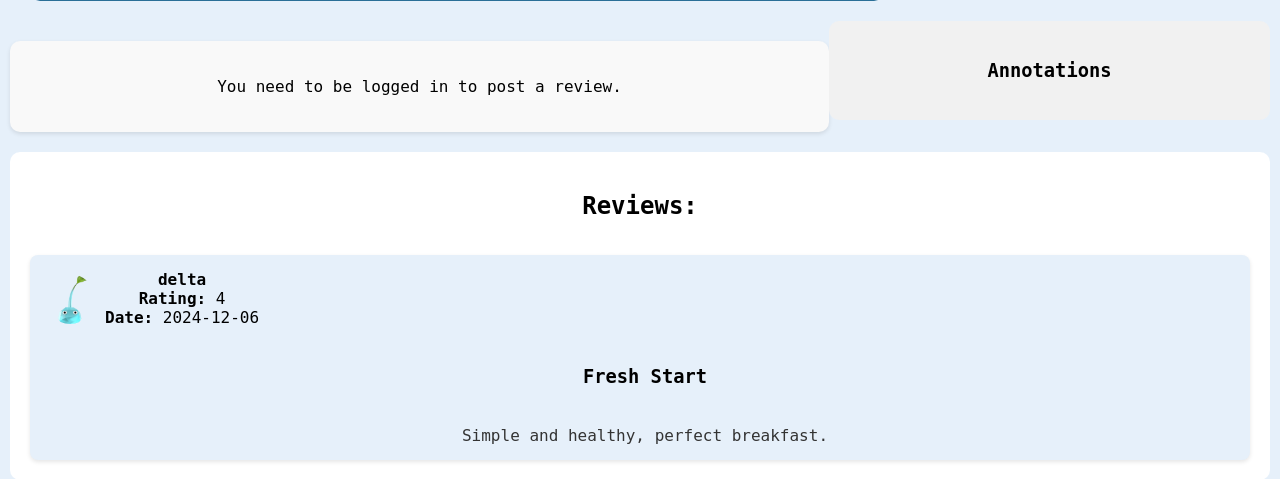
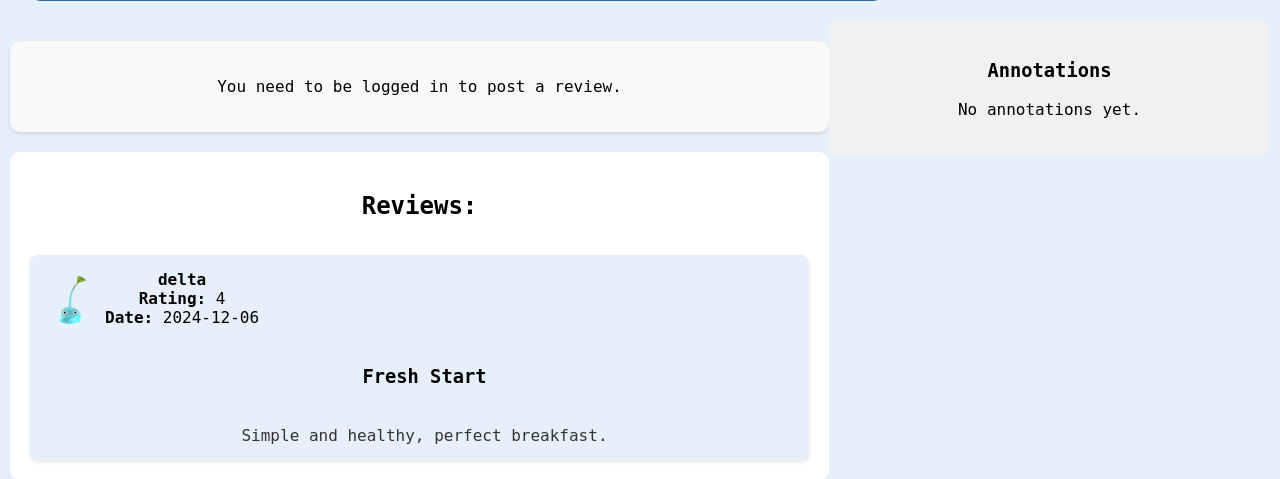
Before and after one commit to miriie/Culinary-Compass-Major-Work, a Flask app: page /recipe/6 in a window 1280 px wide. Shown: the part 697-1176 px from the top of the page. Run offline with Flask 3, Linux system fonts and the light colour scheme; data comes from the database, SQL or seed files in the repository; both versions use the stored data as it was after the commit.

Commit message:
got basic annotations working

```diff
--- a/MW aaaaa/app.py
+++ b/MW aaaaa/app.py
@@ -61,6 +61,14 @@
             else:
                 cursor.execute("INSERT INTO favourites (recipe_id, user_id) VALUES (?, ?)", (recipe_id, user_id))
 
+        elif action == 'submit_annotation':
+            highlighted_text = request.form['highlighted_text']
+            annotation_text = request.form['annotation_text']
+            connection.execute(
+                'INSERT INTO annotations (recipe_id, highlighted_text, annotation_text) VALUES (?, ?, ?)',
+                (recipe_id, highlighted_text, annotation_text)
+            )
+
         connection.commit()
         return redirect(url_for('recipe_page', recipe_id=recipe_id))
 
@@ -75,19 +83,24 @@
 
     # Fetch reviews for the recipe
     query_reviews = '''
-    SELECT users.username, reviews.profile_picture, reviews.title AS review_title,
-           reviews.review, reviews.rating, reviews.date
+    SELECT users.username, reviews.profile_picture, reviews.title AS review_title, reviews.review, reviews.rating, reviews.date
     FROM reviews
     JOIN users ON reviews.user_id = users.id
     WHERE reviews.recipe_id = ?
     '''
+    reviews = connection.execute(query_reviews, (recipe_id,)).fetchall()
+
+    query_annotations = '''
+    SELECT highlighted_text, annotation_text
+    FROM annotations
+    WHERE recipe_id = ?
+    '''
+    annotations = connection.execute(query_annotations, (recipe_id,)).fetchall()
 
     is_favourited = False
     if 'user_id' in session:
         user_id = session['user_id']
         is_favourited = cursor.execute("SELECT 1 FROM favourites WHERE recipe_id = ? AND user_id = ?", (recipe_id, user_id)).fetchone() is not None
-
-    reviews = connection.execute(query_reviews, (recipe_id,)).fetchall()
 
     connection.close()
 
@@ -109,7 +122,6 @@
             "writer_username": recipe['writer_username'],
             "writer_id": recipe['writer_id'],
             "writer_pic": recipe['writer_pic'],
-            "id": recipe['id'],
             "title": recipe['title'],
             "instructions": recipe['instructions'],
             "intro": recipe['intro'],
@@ -118,6 +130,12 @@
             "tags": tags,
             "rating": recipe['rating'] if reviews else "N/A",
             "image": recipe['image'],
+            "annotations": [
+                {
+                    "highlighted_text": a['highlighted_text'],
+                    "annotation_text": a['annotation_text']
+                } for a in annotations
+            ],
             "reviews": [
                 {
                     "username": r['username'],
@@ -132,22 +150,6 @@
         return render_template('recipepage.html', recipe=recipe_data, tags=tags, ingredient_tags=ingredient_tags, is_favourited=is_favourited)
     else:
         return "Page not found", 404
-
-@app.route('/annotate', methods=['POST'])
-def annotate():
-    recipe_id = request.form['recipe_id']
-    highlighted_text = request.form['highlighted_text']
-    annotation_text = request.form['annotation_text']
-
-    connection = get_db_connection()
-    connection.execute(
-        'INSERT INTO annotations (recipe_id, highlighted_text, annotation_text) VALUES (?, ?, ?)',
-        (recipe_id, highlighted_text, annotation_text)
-    )
-    connection.commit()
-    connection.close()
-
-    return redirect(url_for('recipe_page', recipe_id=recipe_id))
 
 @app.route('/')
 def homepage():
--- a/MW aaaaa/templates/recipepage.html
+++ b/MW aaaaa/templates/recipepage.html
@@ -53,7 +53,8 @@
 
     <!-- Annotations -->
     <button id="show-annotation-btn" style="display: none; position: absolute;">＋</button>
-    <form id="annotation-form" method="POST" action="/annotate" style="display:none; margin-top: 20px;">
+    <form id="annotation-form" method="POST" style="display:none; margin-top: 20px;">
+        <input type="hidden" name="action" value="submit_annotation">
         <input type="hidden" name="recipe_id" value="{{ recipe['id'] }}">
         <input type="hidden" name="highlighted_text" id="highlighted-text">
 
@@ -66,7 +67,18 @@
 
     <div id="annotation-sidebar">
         <h3>Annotations</h3>
-        <ul id="annotations-list"></ul>
+        {% if recipe.annotations %}
+            <ul>
+                {% for annotation in recipe.annotations %}
+                    <li>
+                        <strong>“{{ annotation.highlighted_text }}”</strong><br>
+                        {{ annotation.annotation_text }}
+                    </li>
+                {% endfor %}
+            </ul>
+        {% else %}
+            <p>No annotations yet.</p>
+        {% endif %}
     </div>
 
     <div class="review-form">
```
Also changed, not shown: my-database.db (added), 1 other file.
